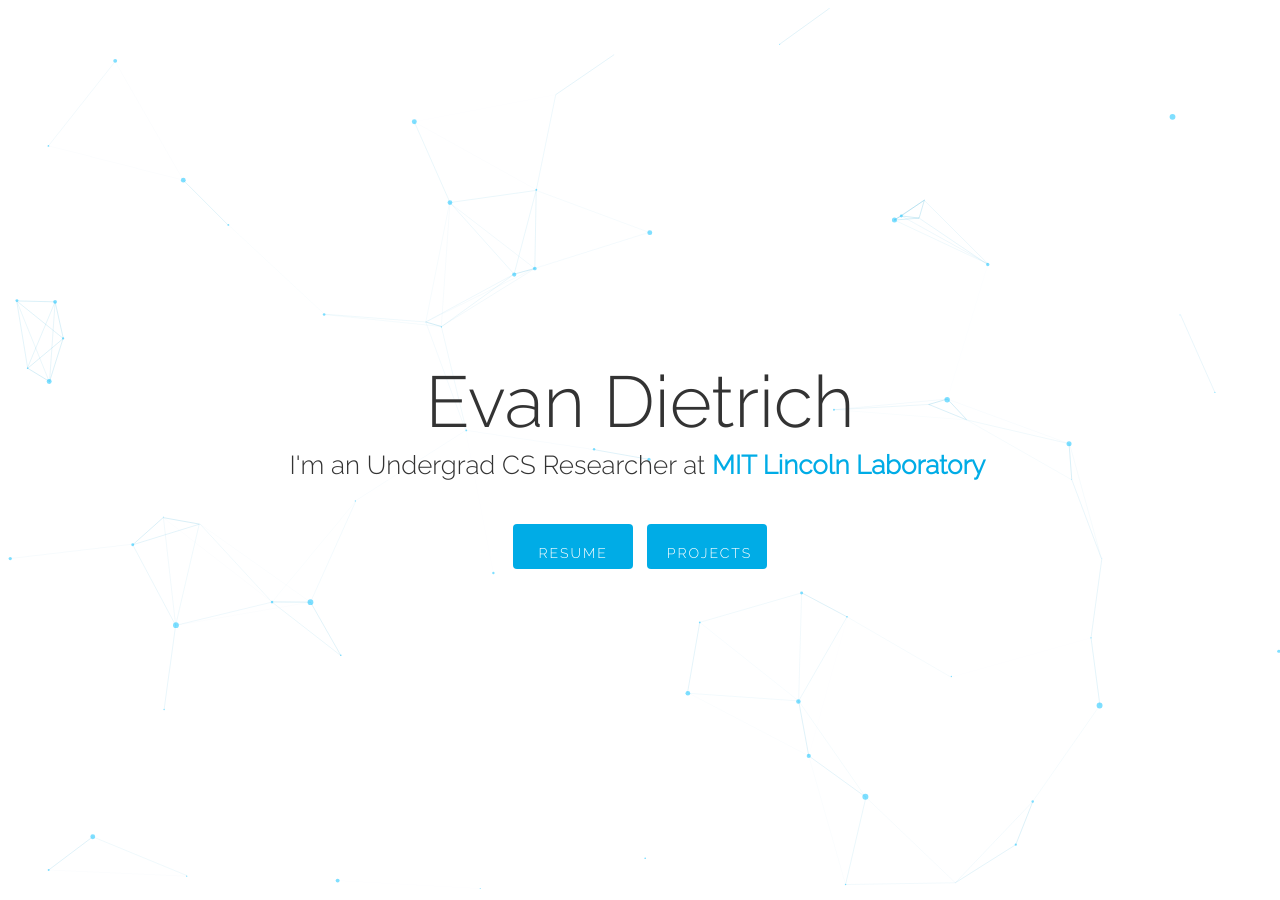
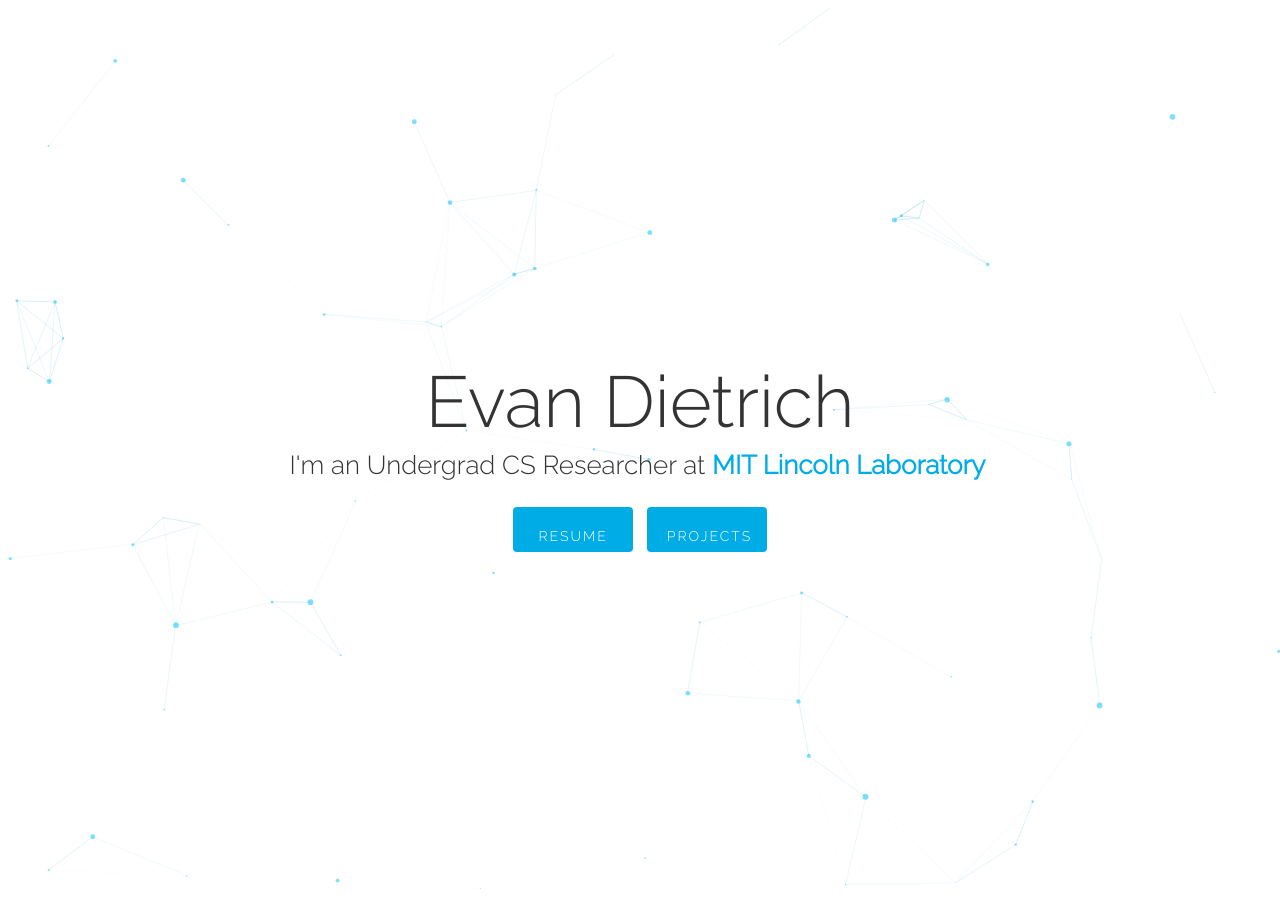
Before and after one commit to EvanDietrich/EvanDietrich.github.io, a Jekyll site: the page index.html, which Jekyll copies as it is, in a window 1280 px wide. Built offline with Jekyll 4.4.1, drawn with Linux system fonts in a browser that asks for light colours; nearby versions of some CDN libraries.

Commit message:
Update index.html

```diff
--- a/index.html
+++ b/index.html
@@ -40,15 +40,12 @@
     			<br><br>
 
 
-          <button class="button" style="vertical-align:middle"><span>RESUME</span></button>
-          <button class="button" style="vertical-align:middle"><span>PROJECTS</span></button>
-
-<!--           <div id= "nav">
+          <div id= "nav">
               <button class="button" style="vertical-align:middle"><span>RESUME</span></button>
               <button class="button" style="vertical-align:middle"><span>PROJECTS</span></button>
-              <a class= "elements" id="resume" href="./EvanWardDietrichResume.pdf" target="_blank"><b>RESUME</b></a>
-              <a class= "elements" id="resume" onclick="myFunction()"><b>PROJECTS</b></a>
-          </div> -->
+<!--               <a class= "elements" id="resume" href="./EvanWardDietrichResume.pdf" target="_blank"><b>RESUME</b></a>
+              <a class= "elements" id="resume" onclick="myFunction()"><b>PROJECTS</b></a>  -->
+          </div>
 
 <!--      <div id= "nav2">
               <a href="https://linkedin.com/in/evandietrich" target="_blank" title="LinkedIn"><i class="fab fa-linkedin fa-2x"></i></a>
```
